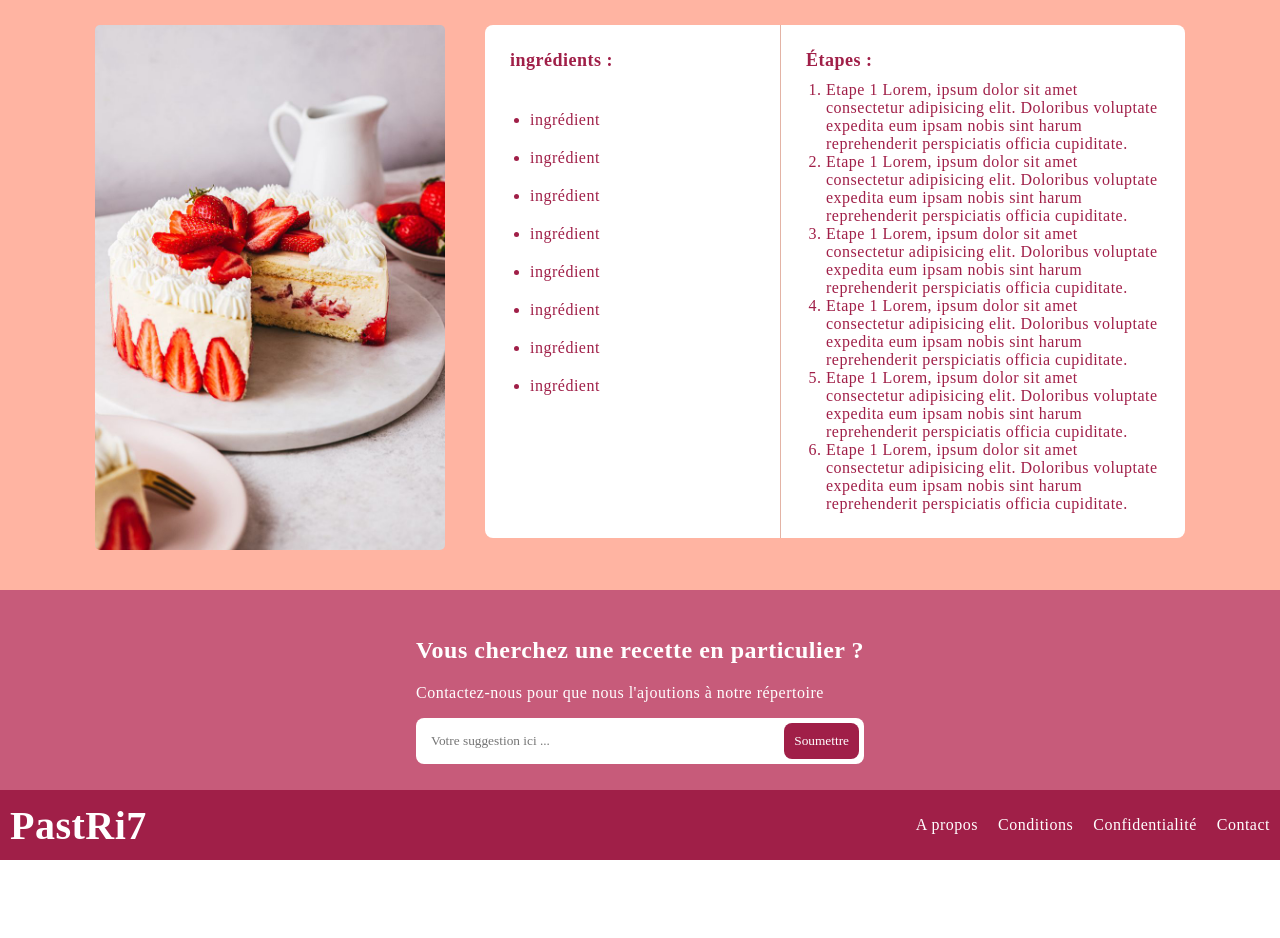
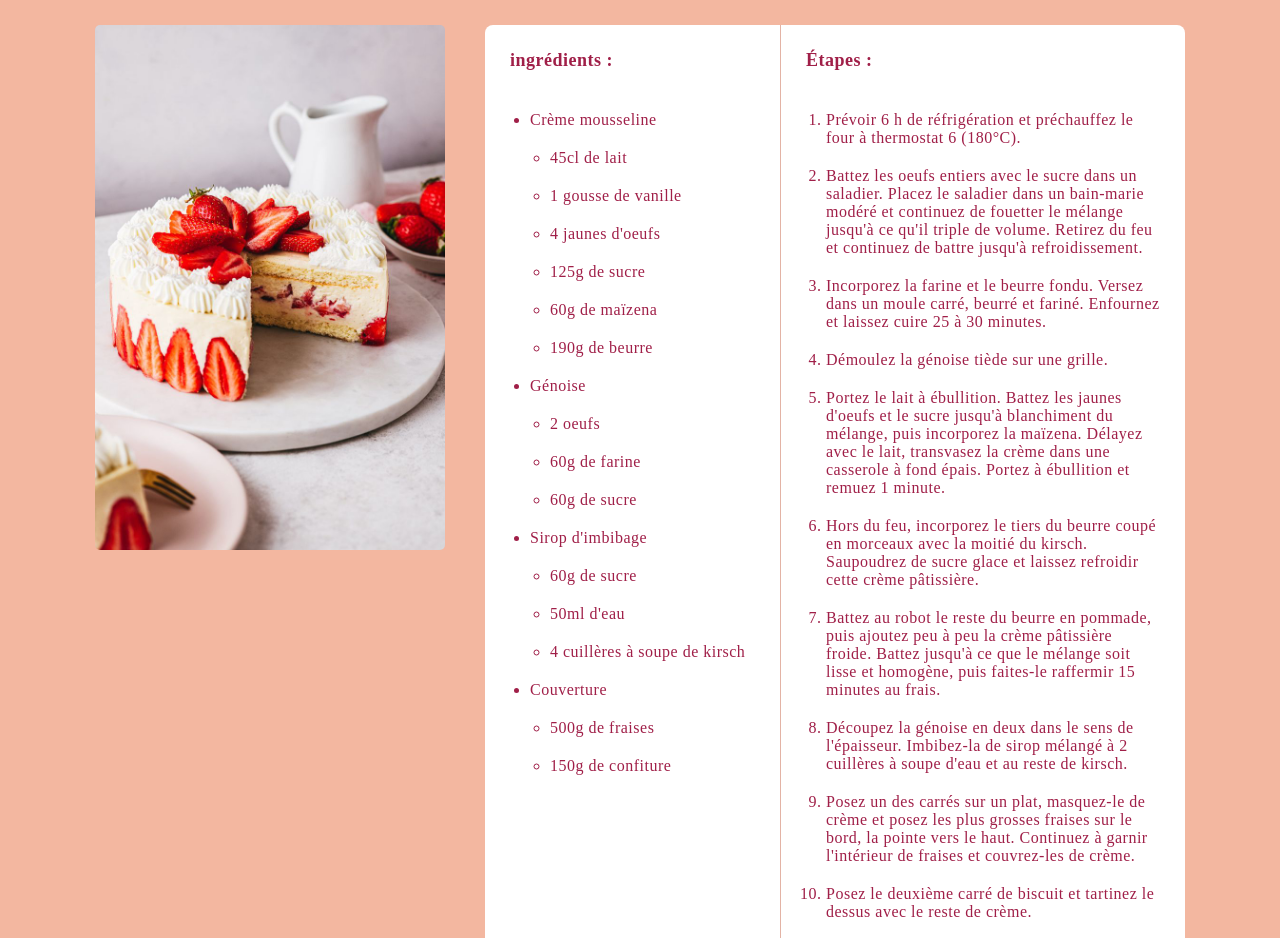
Before and after one commit to mia-rune/projet-equipe, a plain HTML site: page fraisier.html in a window 1280 px wide. Shown: the part 242-1180 px from the top of the page. Before the commit the page ends 1102 px from the top, so only its background shows below. Drawn offline with Linux system fonts and the light colour scheme; a web font is replaced by a local one.

Commit message:
add-feature

```diff
--- a/assets/css/style-recette.css
+++ b/assets/css/style-recette.css
@@ -12,7 +12,7 @@ body {
 header {
     padding: 30px;
     color: white;
-    background-color: #a01f48;
+    background-color: #bd566c;
     display: flex;
     align-items: center;
     justify-content: space-between;
@@ -41,7 +41,7 @@ header nav ul {
 /* SECTION RECETTE */
 
 #recipe {
-    background-color: #ffb4a2;
+    background-color: #f3b7a0;
     color: #3b0a28;
     padding: 40px 60px;
     text-align: center;
@@ -108,6 +108,9 @@ header nav ul {
 
 .steps {
     padding: 25px;
+    display: flex;
+    flex-direction: column;
+    gap: 30px;
 }
 
 .steps p {
@@ -117,6 +120,9 @@ header nav ul {
 }
 
 .steps ol {
+    display: flex;
+    flex-direction: column;
+    gap: 20px;
     padding-left: 20px;
     margin: 0;
 }
@@ -124,7 +130,7 @@ header nav ul {
 /* SECTION SEARCH */
 
 #search {
-    background: #c75b7a;
+    background: #bd566c;
     height: 200px;
     display: flex;
     align-items: center;
--- a/fraisier.html
+++ b/fraisier.html
@@ -5,7 +5,7 @@
     <meta charset="UTF-8">
     <meta name="viewport" content="width=device-width, initial-scale=1.0">
     <link rel="stylesheet" href="./assets/css/style-recette.css">
-    <title>Projet Equipe - Accueil</title>
+    <title>Recette - Fraisier</title>
 </head>
 
 <body>
@@ -42,32 +42,60 @@
                     <div class="ingredients">
                         <p>ingrédients :</p>
                         <ul>
-                            <li>ingrédient</li>
-                            <li>ingrédient</li>
-                            <li>ingrédient</li>
-                            <li>ingrédient</li>
-                            <li>ingrédient</li>
-                            <li>ingrédient</li>
-                            <li>ingrédient</li>
-                            <li>ingrédient</li>
+                            <li>Crème mousseline</li>
+                            <ul>
+                                <li>45cl de lait</li>
+                                <li>1 gousse de vanille</li>
+                                <li>4 jaunes d'oeufs</li>
+                                <li>125g de sucre</li>
+                                <li>60g de maïzena</li>
+                                <li>190g de beurre</li>
+                            </ul>
+                            <li>Génoise</li>
+                            <ul>
+                                <li>2 oeufs</li>
+                                <li>60g de farine</li>
+                                <li>60g de sucre</li>
+                            </ul>
+                            <li>Sirop d'imbibage</li>
+                            <ul>
+                                <li>60g de sucre</li>
+                                <li>50ml d'eau</li>
+                                <li>4 cuillères à soupe de kirsch</li>
+                            </ul>
+                            <li>Couverture</li>
+                            <ul>
+                                <li>500g de fraises</li>
+                                <li>150g de confiture</li>
+                            </ul>
                         </ul>
                     </div>
 
                     <div class="steps">
                         <p>Étapes :</p>
                         <ol>
-                            <li>Etape 1 Lorem, ipsum dolor sit amet consectetur adipisicing elit. Doloribus voluptate
-                                expedita eum ipsam nobis sint harum reprehenderit perspiciatis officia cupiditate.</li>
-                            <li>Etape 1 Lorem, ipsum dolor sit amet consectetur adipisicing elit. Doloribus voluptate
-                                expedita eum ipsam nobis sint harum reprehenderit perspiciatis officia cupiditate.</li>
-                            <li>Etape 1 Lorem, ipsum dolor sit amet consectetur adipisicing elit. Doloribus voluptate
-                                expedita eum ipsam nobis sint harum reprehenderit perspiciatis officia cupiditate.</li>
-                            <li>Etape 1 Lorem, ipsum dolor sit amet consectetur adipisicing elit. Doloribus voluptate
-                                expedita eum ipsam nobis sint harum reprehenderit perspiciatis officia cupiditate.</li>
-                            <li>Etape 1 Lorem, ipsum dolor sit amet consectetur adipisicing elit. Doloribus voluptate
-                                expedita eum ipsam nobis sint harum reprehenderit perspiciatis officia cupiditate.</li>
-                            <li>Etape 1 Lorem, ipsum dolor sit amet consectetur adipisicing elit. Doloribus voluptate
-                                expedita eum ipsam nobis sint harum reprehenderit perspiciatis officia cupiditate.</li>
+                            <li>Prévoir 6 h de réfrigération et préchauffez le four à thermostat 6 (180°C).</li>
+                            <li>Battez les oeufs entiers avec le sucre dans un saladier. Placez le saladier dans un
+                                bain-marie modéré et continuez de fouetter le mélange jusqu'à ce qu'il triple de volume.
+                                Retirez du feu et continuez de battre jusqu'à refroidissement.</li>
+                            <li>Incorporez la farine et le beurre fondu. Versez dans un moule carré, beurré et fariné.
+                                Enfournez et laissez cuire 25 à 30 minutes.</li>
+                            <li>Démoulez la génoise tiède sur une grille.</li>
+                            <li>Portez le lait à ébullition. Battez les jaunes d'oeufs et le sucre jusqu'à blanchiment
+                                du mélange, puis incorporez la maïzena. Délayez avec le lait, transvasez la crème dans
+                                une casserole à fond épais. Portez à ébullition et remuez 1 minute.</li>
+                            <li>Hors du feu, incorporez le tiers du beurre coupé en morceaux avec la moitié du kirsch.
+                                Saupoudrez de sucre glace et laissez refroidir cette crème pâtissière.</li>
+                            <li>Battez au robot le reste du beurre en pommade, puis ajoutez peu à peu la crème
+                                pâtissière froide. Battez jusqu'à ce que le mélange soit lisse et homogène, puis
+                                faites-le raffermir 15 minutes au frais.</li>
+                            <li>Découpez la génoise en deux dans le sens de l'épaisseur. Imbibez-la de sirop mélangé à 2
+                                cuillères à soupe d'eau et au reste de kirsch.</li>
+                            <li>Posez un des carrés sur un plat, masquez-le de crème et posez les plus grosses fraises
+                                sur le bord, la pointe vers le haut. Continuez à garnir l'intérieur de fraises et
+                                couvrez-les de crème.</li>
+                            <li>Posez le deuxième carré de biscuit et tartinez le dessus avec le reste de crème.</li>
+                            <li>Placez le gâteau au frais, au moins 6 heures.</li>
                         </ol>
                     </div>
 
```
Also changed, not shown: crepe.html (added, +104 -0 lines).
